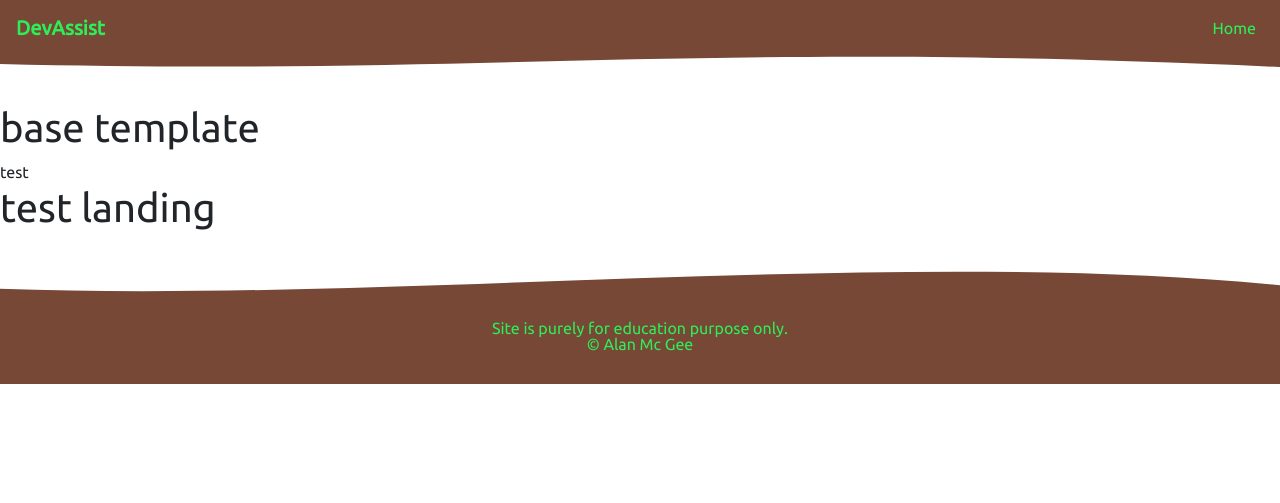
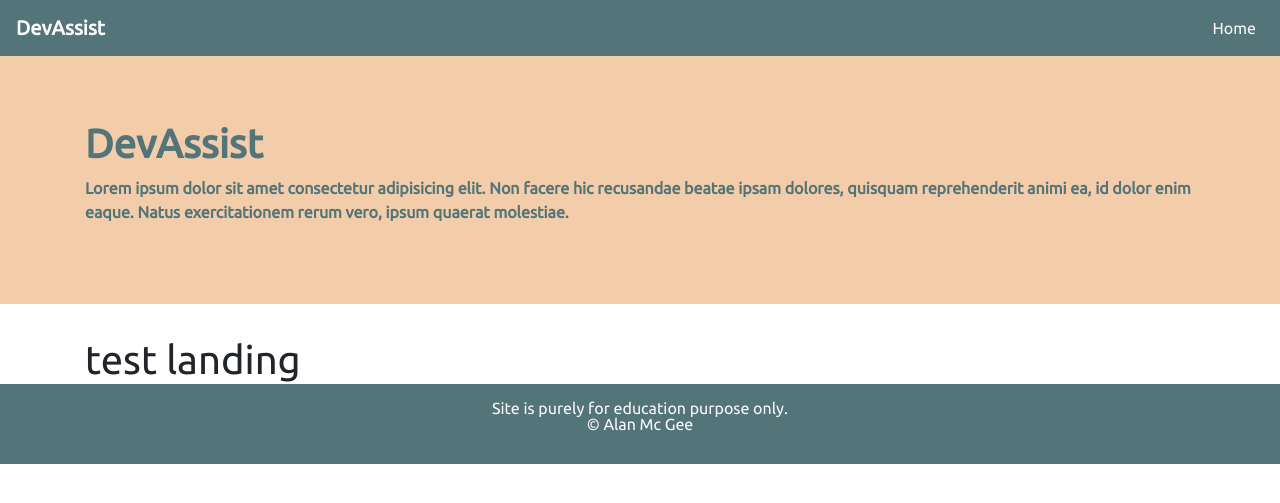
Before and after one commit to alimgee/dev_assist, a Django app: page / in a window 1280 px wide. Shown: the top 503 px of the page. Run offline with Django 3.2, Linux system fonts and the light colour scheme; some libraries are stand-ins or nearby versions.

Commit message:
Adding intro jumbotron and tried out different colours

```diff
--- a/main/templates/index.html
+++ b/main/templates/index.html
@@ -1,5 +1,11 @@
 {% extends "base.html" %}
 
 {% block content %}
-<h1> test landing</h1>
+<div class="container">
+    <div class="row">
+        <div class="col-12">
+            <h1> test landing</h1>
+        </div>
+    </div>
+</div>
 {% endblock %}
--- a/static/css/main.css
+++ b/static/css/main.css
@@ -5,16 +5,16 @@ body{
 /*  nav */
 /* change the nav background color */
 .bg-light {
-    background-color: #774836!important;
+    background-color: #537479!important;
 
 }
 /* change text color */
 .navbar-light .navbar-brand  {
-    color: #2EEE58;
+    color: #fafafa;
 }
 
 .nav-item{
-    color: #2EEE58!important;
+    color: #fafafa!important;
 }
 .nav-item:hover {
     color: #EE9E2E!important;
@@ -22,12 +22,20 @@ body{
 .navbar-brand:hover{
     color: #EE9E2E!important;
 }
+
+/* jumbotron */
+.jumbotron{
+    background-color: #F3CDA9;
+    color: #537479;
+    font-weight: bold;
+}
 /* footer */
 .footer{
     line-height: 1rem;
     font-size: 1rem;
     text-align: center;
-    background-color: #774836;
+    background-color: #537479;
     padding: 1rem;
-    color: #2EEE58;
+    color: #fafafa;
+    margin-top: -.5rem;
 }
--- a/templates/base.html
+++ b/templates/base.html
@@ -29,27 +29,32 @@
                 </div>
             </div>
                 </nav>
-                <!-- curvy top from smooth.ie-->
-        <div style="height: 3rem; overflow: hidden;"><svg viewBox="0 0 500 150" preserveAspectRatio="none"
-            style="height: 100%; width: 100%;">
-            <path d="M-0.28,24.97 C194.41,62.47 271.49,-50.00 500.84,34.83 L500.00,0.00 L0.00,0.00 Z"
-                style="stroke: none; fill: #774836;"></path>
-        </svg></div>
+
             </header>
-    <h1>base template</h1><span class="red">test</span>
+    <main>
+
+            <div class="row no-gutters">
+                <!-- page intro -->
+                <div class="col-12">
+                    <div class="jumbotron jumbotron-fluid">
+                        <div class="container">
+                            <h1> <strong>DevAssist</strong></h1>
+                            <p>Lorem ipsum dolor sit amet consectetur adipisicing elit. Non facere hic recusandae beatae ipsam dolores, quisquam reprehenderit animi ea,
+                                id dolor enim eaque. Natus exercitationem rerum vero, ipsum quaerat molestiae.</p>
+                        </div>
+                    </div>
+                </div>
+            </div>
+
     {% block content %}{% endblock %}
+
+    </main>
     <footer>
-            <div style="height: 4rem; overflow: hidden;">
-                    <!-- Generated by https://smooth.ie/blogs/news/svg-wavey-transitions-between-sections -->
-                    <svg viewBox="0 0 500 150" preserveAspectRatio="none" style="height: 100%; width: 100%;">
-                        <path d="M-2.55,113.77 C150.00,150.00 352.99,14.10 502.54,107.85 L500.00,150.00 L0.00,150.00 Z"
-                            style="stroke: none; fill: #774836;"></path>
-                    </svg>
-                </div>
         <div class="footer">
             <!-- disclaimer -->
             <p>Site is purely for education purpose only. <br> &copy; Alan Mc Gee</p>
         </div>
+
     </footer>
      <!-- bootstrap 4 -->
      <script src="https://code.jquery.com/jquery-3.3.1.slim.min.js "></script>
```
